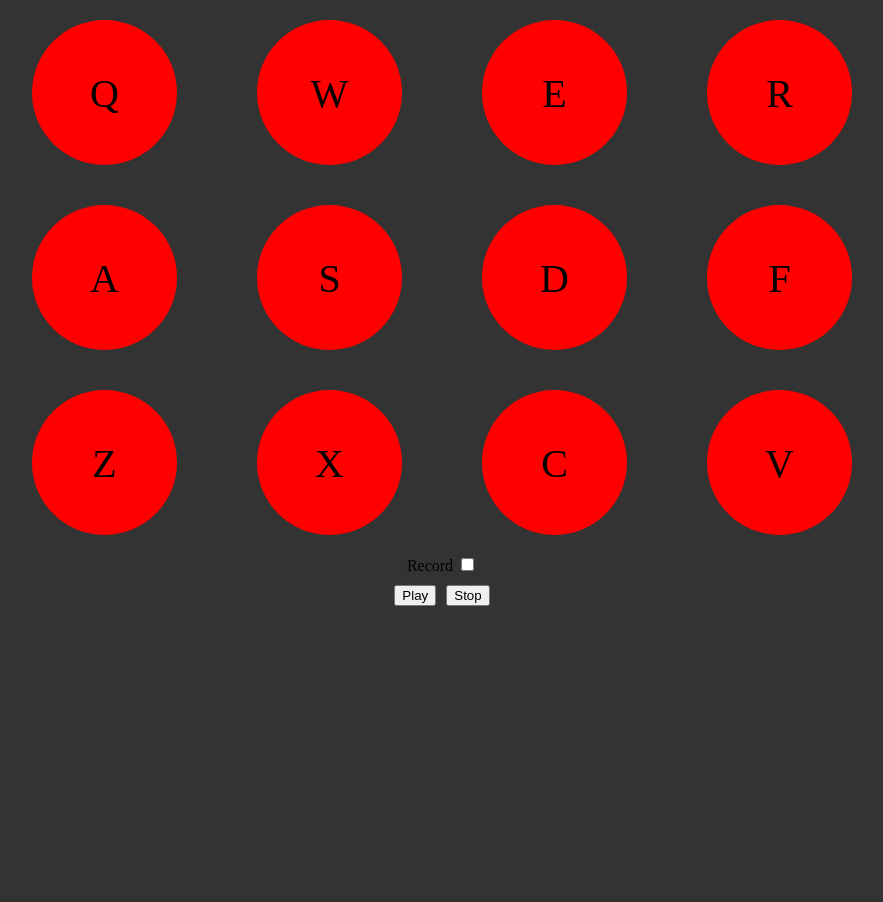
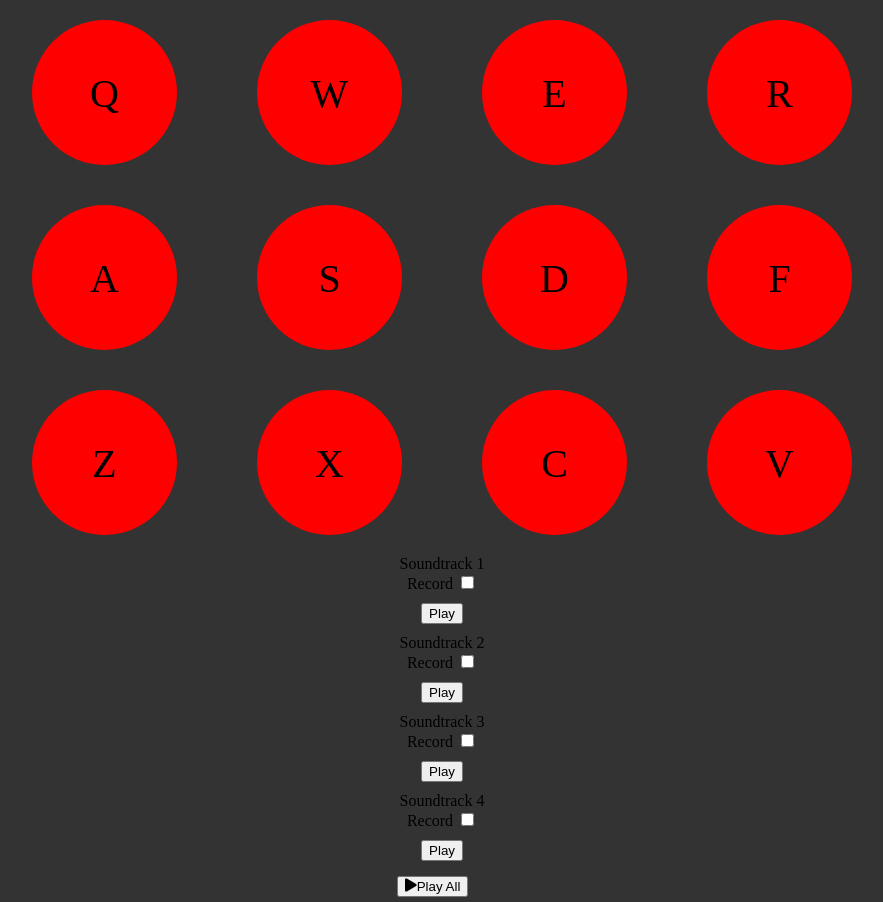
Before and after one commit to DominikToczek/sound-kit, a plain HTML site: page index.html in a window 1280 px wide. Shown: the whole page, without its empty margins (8-891 px from the left). Before the commit the page ends 800 px from the top, so only its background shows below. Drawn offline with Linux system fonts and the light colour scheme.

Commit message:
Added control panel

```diff
--- a/index.html
+++ b/index.html
@@ -5,6 +5,7 @@
     <meta name="viewport" content="width=device-width, initial-scale=1.0">
     <meta http-equiv="X-UA-Compatible" content="ie=edge">
     <link rel="stylesheet" type="text/css" href="style.css">
+    <link rel="stylesheet" href="https://use.fontawesome.com/releases/v5.5.0/css/all.css" integrity="sha384-B4dIYHKNBt8Bc12p+WXckhzcICo0wtJAoU8YZTY5qE0Id1GSseTk6S+L3BlXeVIU" crossorigin="anonymous">
     <title>Document</title>
 </head>
 <body>
@@ -48,20 +49,58 @@
             <div class="button" id="c">
                 <span>C</span>
             </div>
-            <div class="button" id="V">
+            <div class="button" id="v">
                 <span>V</span>
             </div>
         </div>
     </div>
-    <div class="record-panel">
-        <div>
-            Record
-            <input type="checkbox" name="checkbox-record" id="checkbox-record">
+    <div class="control-panel">
+        <div class="record-panel-container">
+            <div class="record-panel">
+                <span>Soundtrack 1</span>
+                <div class="checkbox-title">
+                    Record
+                    <input type="checkbox" name="checkbox-record" id="checkbox-record-1">
+                </div>
+                <div class="record-panel-btn-box">
+                    <button id="btn-play" class="btn-control">Play</button>
+                </div>
+            </div>
+            <div class="separator"></div>
+            <div class="record-panel">
+                <span>Soundtrack 2</span>
+                <div class="checkbox-title">
+                    Record
+                    <input type="checkbox" name="checkbox-record" id="checkbox-record-2">
+                </div>
+                <div class="record-panel-btn-box">
+                    <button id="btn-play" class="btn-control">Play</button>
+                </div>
+            </div>
+            <div class="separator"></div>
+            <div class="record-panel">
+                <span>Soundtrack 3</span>
+                <div class="checkbox-title">
+                    Record
+                    <input type="checkbox" name="checkbox-record" id="checkbox-record-3">
+                </div>
+                <div class="record-panel-btn-box">
+                    <button id="btn-play" class="btn-control">Play</button>
+                </div>
+            </div>
+            <div class="separator"></div>
+            <div class="record-panel">
+                <span>Soundtrack 4</span>
+                <div class="checkbox-title">
+                    Record
+                    <input type="checkbox" name="checkbox-record" id="checkbox-record-4">
+                </div>
+                <div class="record-panel-btn-box">
+                    <button id="btn-play" class="btn-control">Play</button>
+                </div>
+            </div>
         </div>
-        <div class="record-panel-btn-box">
-            <button id="btn-play" class="btn-control">Play</button>
-            <button id="btn-stop" class="btn-control">Stop</button>
-        </div>
+        <button class="btn-control"><i class="fas fa-play play-icon"></i>Play All</button>
     </div>
     <script type="text/javascript" src="script.js"></script>
 </body>
```
